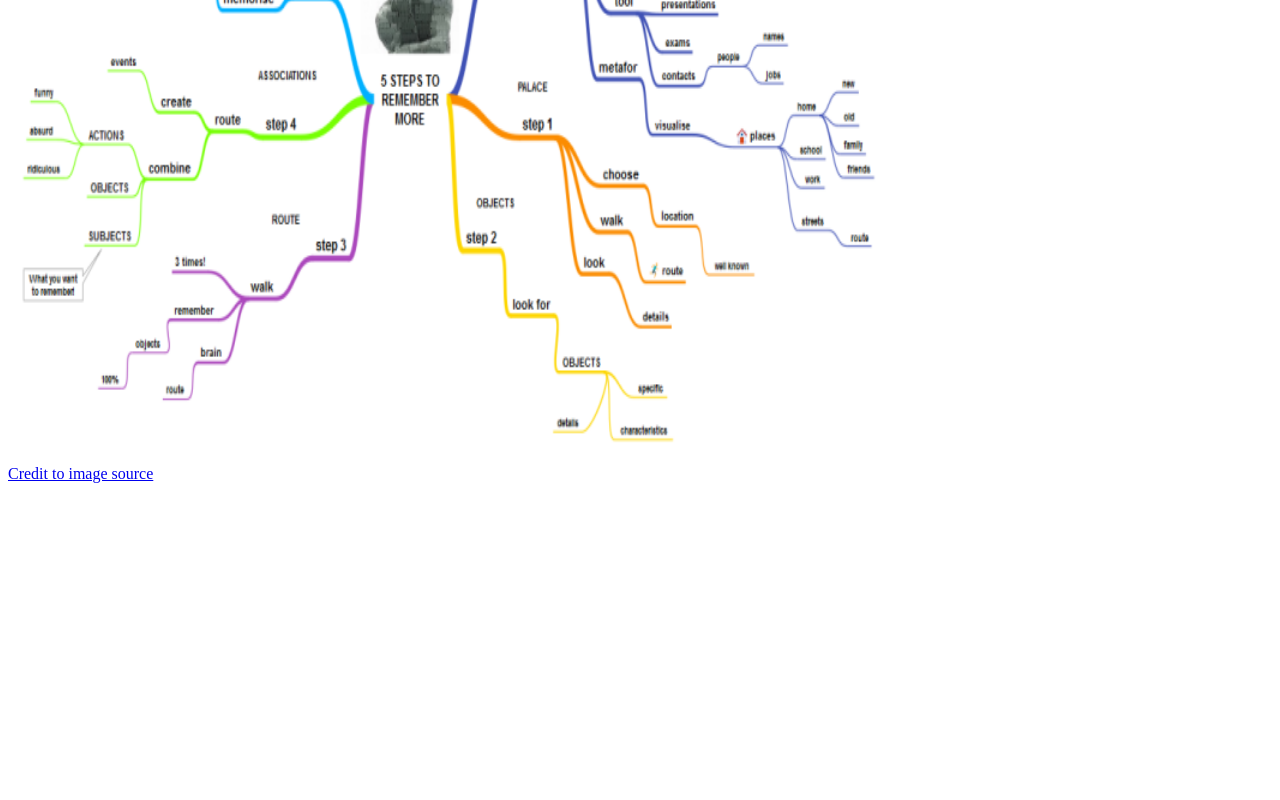
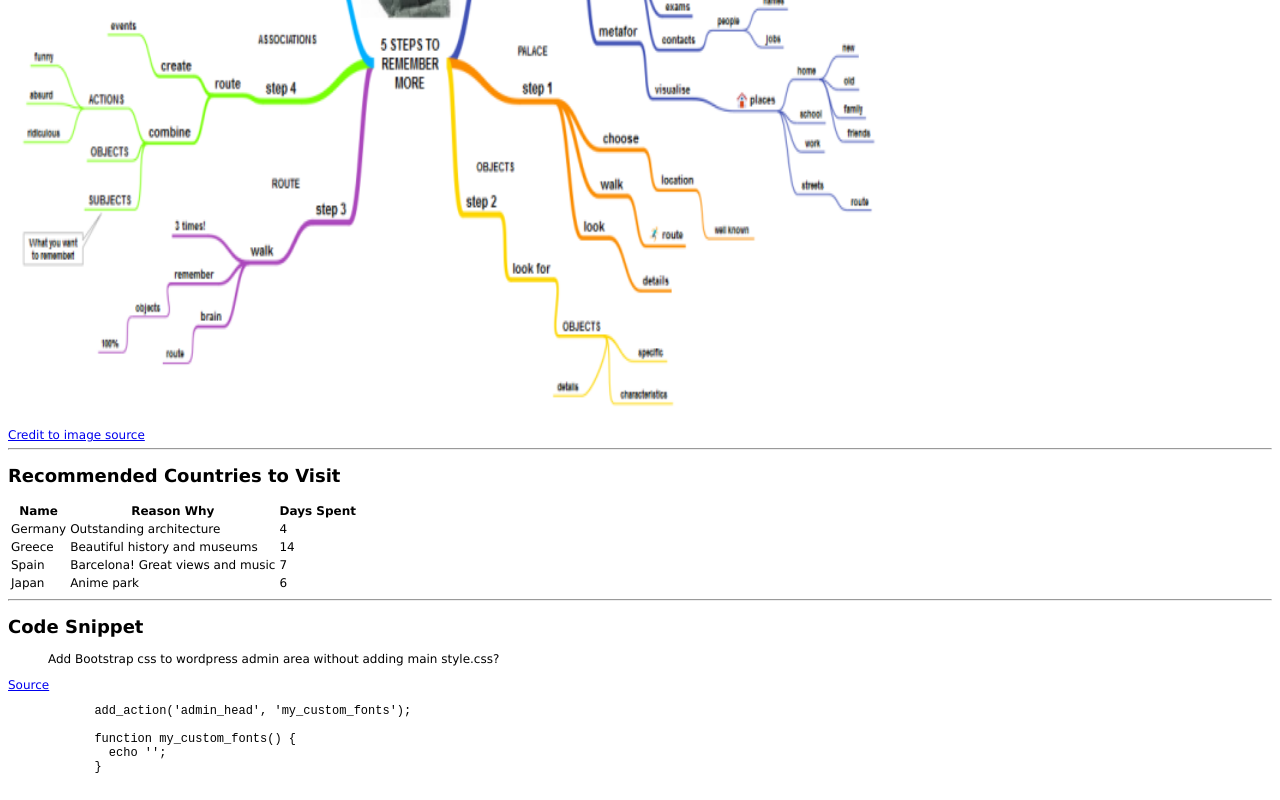
Before and after one commit to 44-563-Web-Apps-S23/44563-webapps-assignment-3-tevaughnshaw, a plain HTML site: page aboutme.html in a window 1280 px wide. Shown: the part 392-1192 px from the top of the page. Before the commit the page ends 883 px from the top, so only its background shows below. Drawn offline with Linux system fonts and the light colour scheme.

Commit message:
added coutries to visit and code snippet sections

```diff
--- a/aboutme.html
+++ b/aboutme.html
@@ -7,7 +7,7 @@
     <body>
         <p>
             One interesting fact about me is I recently became a fan of Harry Potter and
-            want to read the books one day.
+            want to read the books one day. I recently bought the Hogwarts Legacy video game and love it.
         </p>
         <h2>Favorite Book: Moonwalking with Einstein </h2>
         <p>
@@ -18,6 +18,51 @@
                 height="700" width="900"
                 alt="five steps to remembering"><br>
         <a href="https://www.biggerplate.com/mindmaps/WDTO8MFp/moonwalking-with-einstein-5-steps-to-remember-more">Credit to image source</a>
+        <hr>
+        <h2>Recommended Countries to Visit</h2>
+        <table>
+            <tr>
+                <th>Name</th>
+                <th>Reason Why</th>
+                <th>Days Spent</th>
+            </tr>
+            <tr>
+                <td>Germany</td>
+                <td>Outstanding architecture</td>
+                <td>4</td>
+            </tr>
+            <tr>
+                <td>Greece</td>
+                <td>Beautiful history and museums</td>
+                <td>14</td>
+            </tr>
+            <tr>
+                <td>Spain</td>
+                <td>Barcelona! Great views and music</td>
+                <td>7</td>
+            </tr>
+            <tr>
+                <td>Japan</td>
+                <td>Anime park</td>
+                <td>6</td>
+            </tr>
+        </table>
+        <hr>
+        <h2>Code Snippet</h2>
+        <blockquote cite="https://stackoverflow.com/questions/66002689/add-bootstrap-css-to-wordpress-admin-area-without-adding-main-style-css">Add Bootstrap css to wordpress admin area without adding main style.css?</blockquote>
+        <a href="https://stackoverflow.com/questions/66002689/add-bootstrap-css-to-wordpress-admin-area-without-adding-main-style-css">Source</a>
+        <pre>
+            add_action('admin_head', 'my_custom_fonts');
+
+            function my_custom_fonts() {
+              echo '<style>
+                body, td, textarea, input, select {
+                  font-family: "Lucida Grande";
+                  font-size: 12px;
+                }
+              </style>';
+            }
+        </pre>
 
 
 
```
